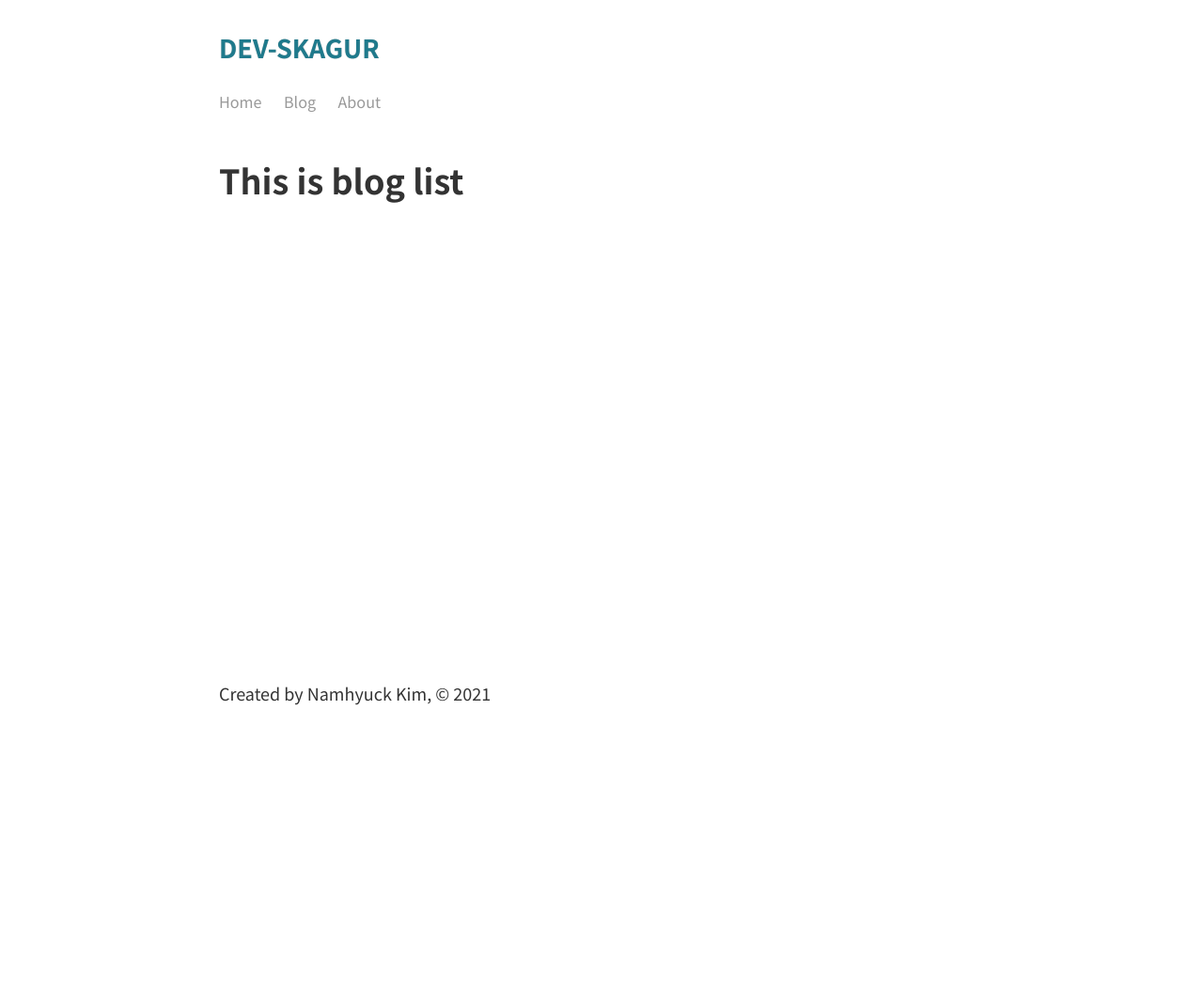
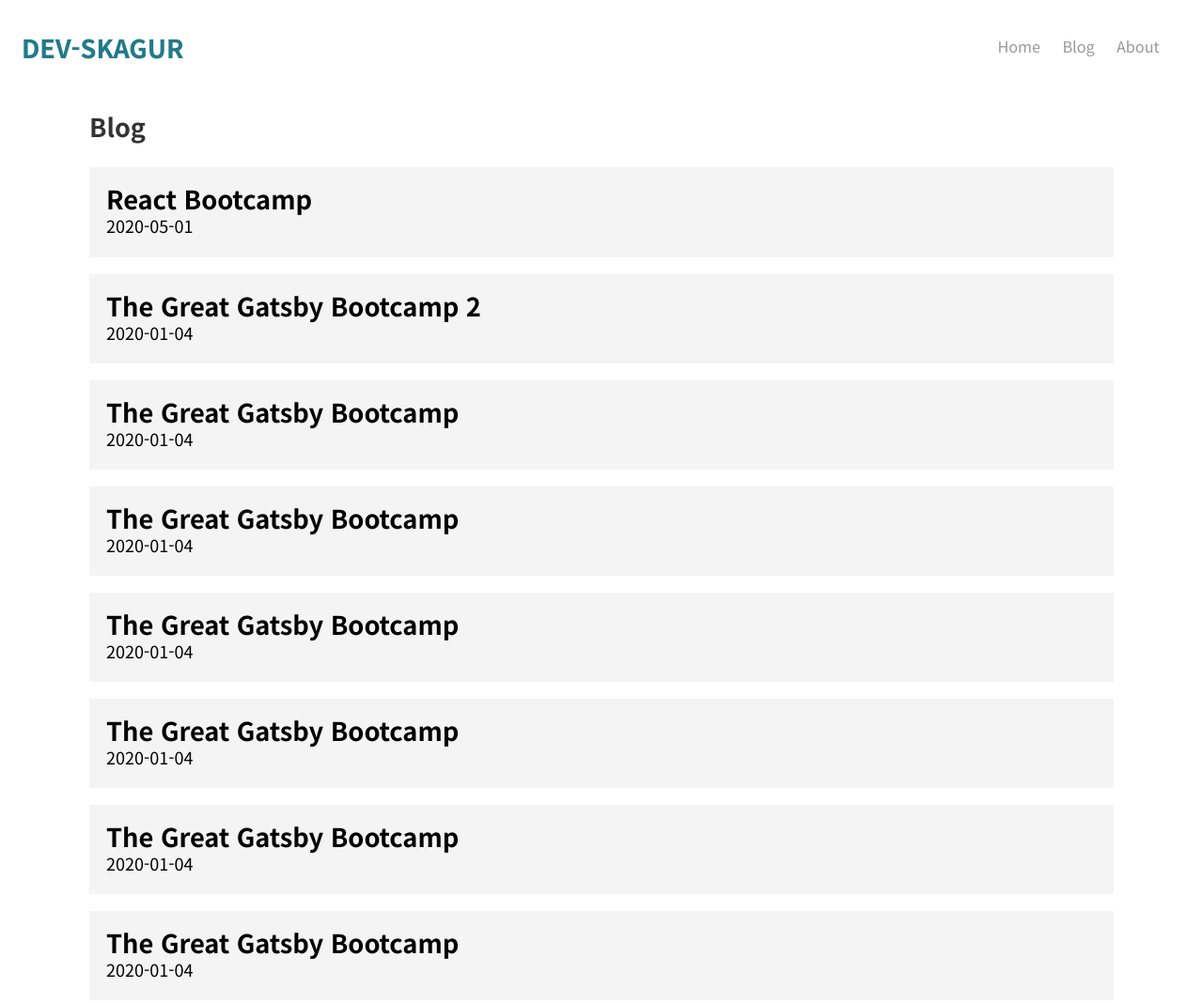
Before and after one commit to skagur-k/dev.skagur, a Gatsby site: page / in a window 1280 px wide. Shown: the top 1068 px of the page at 94% size. Before the commit the page ends 800 px from the top, so only its background shows below. Built offline with nearby package versions, Linux system fonts and the light colour scheme; Gatsby itself is replaced by a stand-in of ours; some packages are replaced by stand-ins of ours.

Commit message:
Edit postlist

```diff
--- a/gatsby-config.js
+++ b/gatsby-config.js
@@ -51,7 +51,13 @@ module.exports = {
             options: {
               classPrefix: "language-",
               inlineCodeMarker: null,
-              aliases: {},
+              aliases: {
+                sh: "shell",
+                js: "javascript",
+                env: "bash",
+                mdx: "md",
+                ".json": "json",
+              },
               showLineNumbers: false,
               noInlineHighlight: false,
             },
@@ -66,6 +72,7 @@ module.exports = {
             resolve: "gatsby-remark-images",
             options: {
               maxWidth: 750,
+
               linkImagesToOriginal: false,
             },
           },
--- a/package.json
+++ b/package.json
@@ -39,7 +39,8 @@
     "react-typography": "^0.16.19",
     "typescript": "^4.1.3",
     "typography": "^0.16.19",
-    "typography-theme-fairy-gates": "^0.16.19"
+    "typography-theme-fairy-gates": "^0.16.19",
+    "typography-theme-kirkham": "^0.16.19"
   },
   "devDependencies": {
     "env-cmd": "^10.1.0",
--- a/src/components/Footer/styled.js
+++ b/src/components/Footer/styled.js
@@ -1,5 +1,10 @@
 import styled from "@emotion/styled"
 
 export const FooterWrapper = styled.footer`
-  margin-top: 3rem;
+  margin-top: 2rem;
+  text-align: center;
+
+  & > p {
+    font-size: 0.7rem;
+  }
 `
--- a/src/components/Header/styled.js
+++ b/src/components/Header/styled.js
@@ -1,14 +1,19 @@
 import styled from "@emotion/styled"
 
 export const HeaderContainer = styled.div`
-  padding: 1rem 0 2rem;
+  display: flex;
+  justify-content: space-between;
+  padding: 1rem 0 0;
+  background-color: white;
+  position: sticky;
+  top: 0;
 `
 
 export const HeaderTitle = styled.h1`
   text-shadow: 0 0 1px rgba(0, 0, 0, 0.3);
   color: #111111;
   font-size: 1.5rem;
-
+  margin-bottom: 1rem;
   & > a {
     color: #1f7a8c;
     text-decoration: none;
--- a/src/components/Layout/index.js
+++ b/src/components/Layout/index.js
@@ -7,7 +7,9 @@ const Layout = props => {
   return (
     <Styled.LayoutContainer>
       <Header />
-      <Styled.LayoutContent>{props.children}</Styled.LayoutContent>
+      <Styled.LayoutContentWrapper>
+        {props.children}
+      </Styled.LayoutContentWrapper>
       <Footer />
     </Styled.LayoutContainer>
   )
--- a/src/components/Layout/styled.js
+++ b/src/components/Layout/styled.js
@@ -2,7 +2,7 @@ import styled from "@emotion/styled"
 
 export const LayoutContainer = styled.div`
   margin: 0 auto;
-  max-width: 850px;
+  max-width: 1270px;
   padding: 1rem;
 
   display: flex;
@@ -10,6 +10,16 @@ export const LayoutContainer = styled.div`
   min-height: 100vh;
 `
 
-export const LayoutContent = styled.div`
+export const LayoutContentWrapper = styled.div`
+  padding: 0rem 0rem 0rem 0rem;
+  margin: 2rem 4rem 1rem;
+  /* display: none; */
+
   flex-grow: 1;
+  & > h1 {
+    font-size: 1.5rem;
+  }
+  & > p {
+    font-size: 0.9rem;
+  }
 `
--- a/src/components/Nav/styled.js
+++ b/src/components/Nav/styled.js
@@ -5,13 +5,14 @@ export const NavWrapper = styled.nav``
 export const NavList = styled.ul`
   display: flex;
   list-style-type: none;
-  margin: 0;
+  margin: 0 0 0;
 `
 
 export const NavItem = styled.li`
   font-size: 0.9rem;
   margin-right: 1.3rem;
-  margin-left: 0rem;
+  margin-left: 0;
+  margin-bottom: 0;
 
   & > a {
     color: #999999;
--- a/src/pages/blog.js
+++ b/src/pages/blog.js
@@ -10,7 +10,7 @@ const PostsContainer = styled.ol`
   margin: 0;
 `
 const PostWrapper = styled.li`
-  margin: 1rem 0;
+  margin: 0rem 0 1rem;
   & > a {
     background: #f4f4f4;
     color: #000000;
--- a/src/templates/blogList.js
+++ b/src/templates/blogList.js
@@ -1,13 +1,82 @@
 import React from "react"
 import Layout from "../components/Layout"
-// import { graphql } from "gatsby"
+import { Link, useStaticQuery, graphql } from "gatsby"
+import styled from "@emotion/styled"
+import kebabCase from "lodash/kebabCase"
+import SEO from "../components/SEO"
 
-const BlogList = ({ pageContext, data }) => {
+const PostsContainer = styled.ol`
+  list-style-type: none;
+  margin: 0;
+`
+const PostWrapper = styled.li`
+  margin: 0rem 0 1rem;
+  & > a {
+    background: #f4f4f4;
+    color: #000000;
+    display: block;
+    padding: 1rem;
+    text-decoration: none;
+    &:hover {
+      background: #e4e4e4;
+    }
+  }
+  & > a h2 {
+    margin-bottom: 0;
+  }
+
+  & > p {
+    color: #777777;
+    font-size: 0.8rem;
+    font-style: italic;
+  }
+`
+
+const BlogList = () => {
+  const posts = useStaticQuery(postsQuery).allMdx.edges
+
   return (
     <Layout>
-      <h1>This is blog list</h1>
+      <SEO />
+      <h1>Blog</h1>
+      <PostsContainer>
+        {posts.map(edge => {
+          const post = edge.node
+          const frontmatter = post.frontmatter
+          return (
+            <PostWrapper key={post.fields.slug}>
+              <Link to={`/blog/${kebabCase(post.fields.slug)}`}>
+                <h2>{frontmatter.title}</h2>
+                <p>{frontmatter.date}</p>
+              </Link>
+            </PostWrapper>
+          )
+        })}
+      </PostsContainer>
     </Layout>
   )
 }
 
 export default BlogList
+
+const postsQuery = graphql`
+  query {
+    allMdx(
+      filter: { frontmatter: { published: { eq: true } } }
+      sort: { fields: [frontmatter___date], order: DESC }
+    ) {
+      edges {
+        node {
+          frontmatter {
+            title
+            date
+            tags
+          }
+          fields {
+            slug
+          }
+        }
+      }
+    }
+  }
+`
--- a/src/templates/blogPost.js
+++ b/src/templates/blogPost.js
@@ -2,6 +2,7 @@ import React from "react"
 import Layout from "../components/Layout"
 import { graphql } from "gatsby"
 import { MDXRenderer } from "gatsby-plugin-mdx"
+import SEO from "../components/SEO"
 
 export const query = graphql`
   query($slug: String!) {
@@ -17,12 +18,13 @@ export const query = graphql`
     }
   }
 `
-
+//blog content | toc
 const BlogPost = props => {
   const post = props.data.mdx
   const { frontmatter, body } = post
   return (
     <Layout>
+      <SEO title={frontmatter.title} />
       <h1>{frontmatter.title}</h1>
       <p>{frontmatter.date}</p>
       <div>
--- a/src/utils/index.js
+++ /dev/null
@@ -1 +0,0 @@
-export { default as getIcon } from "./get-icon"
--- a/src/utils/typography.js
+++ b/src/utils/typography.js
@@ -1,5 +1,6 @@
 import Typography from "typography"
 import fairyGateTheme from "typography-theme-fairy-gates"
+// import kirkhamTheme from "typography-theme-kirkham"
 
 const typography = new Typography(
   {
@@ -24,5 +25,7 @@ const typography = new Typography(
   fairyGateTheme
 )
 
+// const typography = new Typography(kirkhamTheme)
+
 export const { scale, rhythm, options } = typography
 export default typography
```
Also changed, not shown: content/react.md (+2 -2 lines), src/pages/helloindex.js (deleted, +0 -15 lines), src/components/PostItem/index.js (added), src/components/PostItem/styled.js (added), src/components/PostList/index.js (added), src/components/PostList/styled.js (added), 1 other file.
